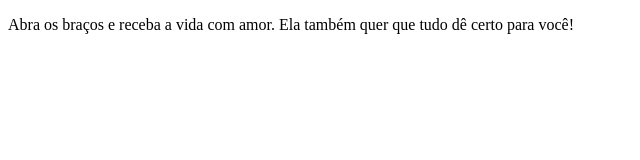
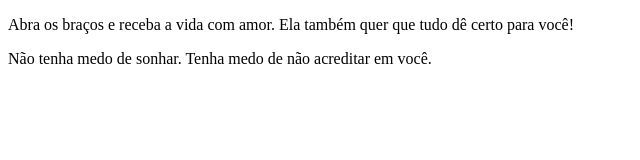
Before and after one commit to BrunaMonteiro2/bootcamp-devjr-projeto01, a plain HTML site: page index.html in a window 1280 px wide. Shown: the whole page, without its empty margins (0-640 px from the left). Drawn offline with Linux system fonts and the light colour scheme.

Commit message:
frase motivacional 2

```diff
--- a/index.html
+++ b/index.html
@@ -7,5 +7,6 @@
 </head>
 <body>
     <p>Abra os braços e receba a vida com amor. Ela também quer que tudo dê certo para você!</p>
+    <p>Não tenha medo de sonhar. Tenha medo de não acreditar em você.</p>
 </body>
 </html>
```
